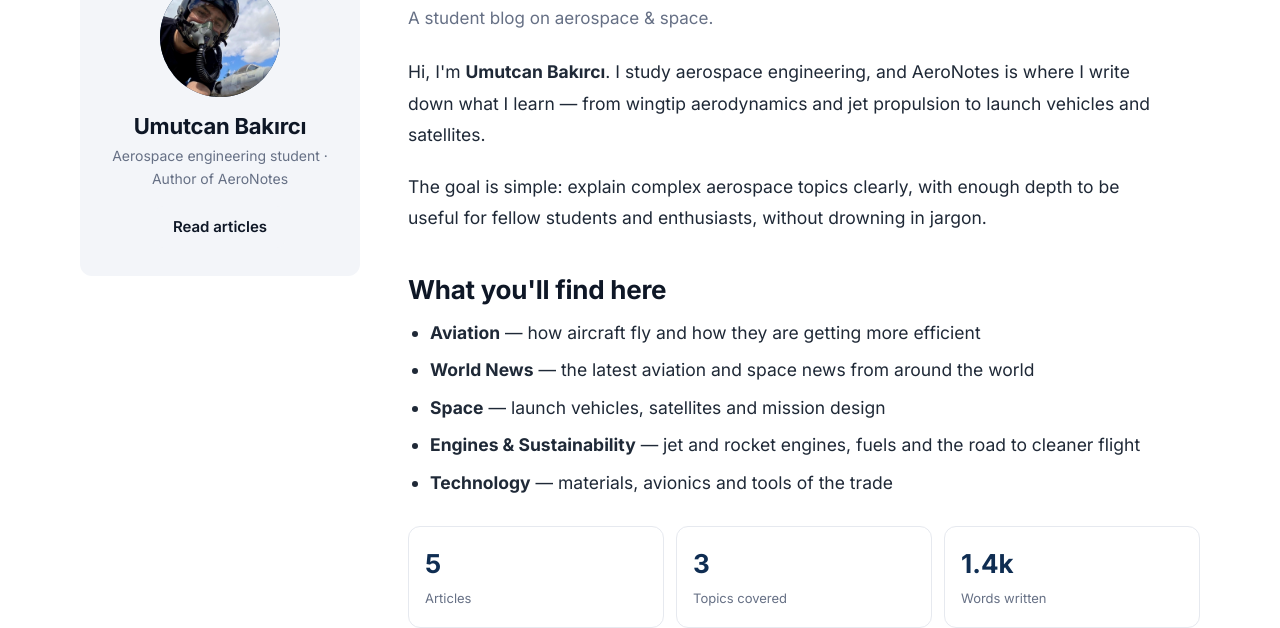
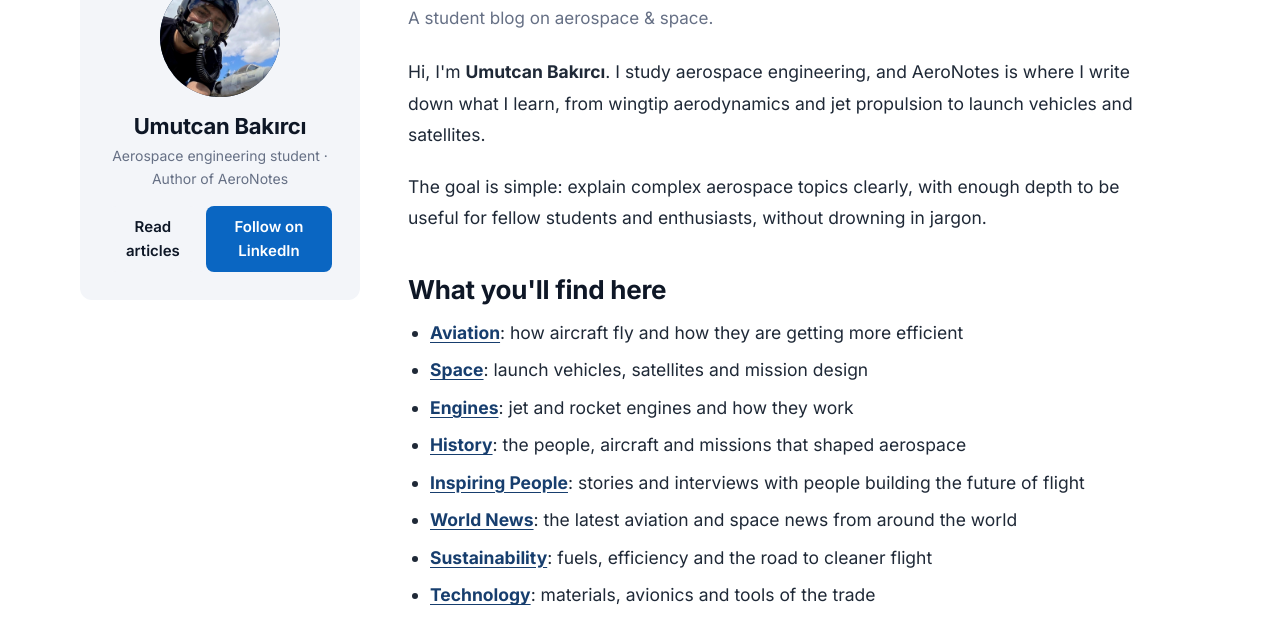
Before and after one commit to umut190316/aeronotes, a plain HTML site: page about.html in a window 1280 px wide. Shown: the part 180-808 px from the top of the page. Drawn offline with Linux system fonts and the light colour scheme.

Commit message:
About page: topic list follows categories, LinkedIn button
Co-Authored-By: Claude Opus 5.5 <noreply@anthropic.com>
Claude-Session: https://claude.ai/code/session_01AjPRyNwavLPhsqcw2v1fcL

```diff
--- a/about.html
+++ b/about.html
@@ -29,16 +29,10 @@
       <p>A student blog on aerospace &amp; space.</p>
     </div>
     <div class="prose">
-      <p>Hi, I'm <strong>Umutcan Bakırcı</strong>. I study aerospace engineering, and AeroNotes is where I write down what I learn — from wingtip aerodynamics and jet propulsion to launch vehicles and satellites.</p>
+      <p>Hi, I'm <strong>Umutcan Bakırcı</strong>. I study aerospace engineering, and AeroNotes is where I write down what I learn, from wingtip aerodynamics and jet propulsion to launch vehicles and satellites.</p>
       <p>The goal is simple: explain complex aerospace topics clearly, with enough depth to be useful for fellow students and enthusiasts, without drowning in jargon.</p>
       <h2>What you'll find here</h2>
-      <ul>
-        <li><strong>Aviation</strong> — how aircraft fly and how they are getting more efficient</li>
-        <li><strong>World News</strong> — the latest aviation and space news from around the world</li>
-        <li><strong>Space</strong> — launch vehicles, satellites and mission design</li>
-        <li><strong>Engines &amp; Sustainability</strong> — jet and rocket engines, fuels and the road to cleaner flight</li>
-        <li><strong>Technology</strong> — materials, avionics and tools of the trade</li>
-      </ul>
+      <ul id="topicList"></ul>
     </div>
     <div class="stats">
       <div class="stat"><b id="statPosts">0</b><span>Articles</span></div>
--- a/js/main.js
+++ b/js/main.js
@@ -476,7 +476,20 @@
     about() {
       if (SITE.avatar) $("#aboutAvatar").outerHTML = authorAvatar("about-avatar");
       else $("#aboutAvatar").textContent = initials(SITE.author);
+      if (SITE.linkedin) $(".about-links").insertAdjacentHTML("beforeend", `<a class="btn btn-li" href="${esc(SITE.linkedin)}" target="_blank" rel="noopener">Follow on LinkedIn</a>`);
       $("#statPosts").textContent = POSTS.length;
+      const TOPIC_INFO = {
+        Aviation: "how aircraft fly and how they are getting more efficient",
+        Space: "launch vehicles, satellites and mission design",
+        Engines: "jet and rocket engines and how they work",
+        History: "the people, aircraft and missions that shaped aerospace",
+        "Inspiring People": "stories and interviews with people building the future of flight",
+        "World News": "the latest aviation and space news from around the world",
+        Sustainability: "fuels, efficiency and the road to cleaner flight",
+        Technology: "materials, avionics and tools of the trade"
+      };
+      if ($("#topicList")) $("#topicList").innerHTML = CATEGORIES.map((c) =>
+        `<li><a href="articles.html?category=${encodeURIComponent(c)}"><strong>${esc(c)}</strong></a>${TOPIC_INFO[c] ? ": " + esc(TOPIC_INFO[c]) : ""}</li>`).join("");
       $("#statCats").textContent = new Set(POSTS.map((p) => p.category)).size;
       $("#statWords").textContent = Math.round(POSTS.reduce((s, p) => s + p.content.split(/\s+/).length, 0) / 100) / 10 + "k";
     },
```
